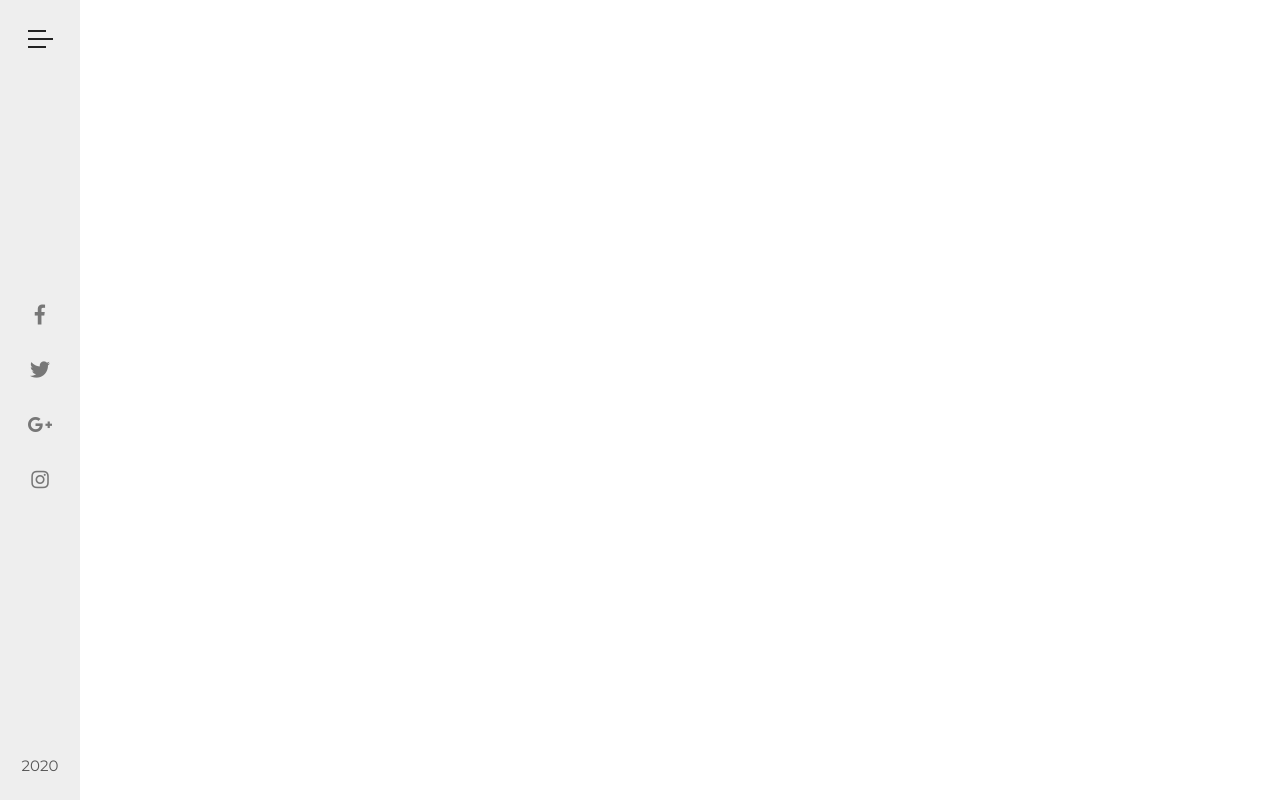
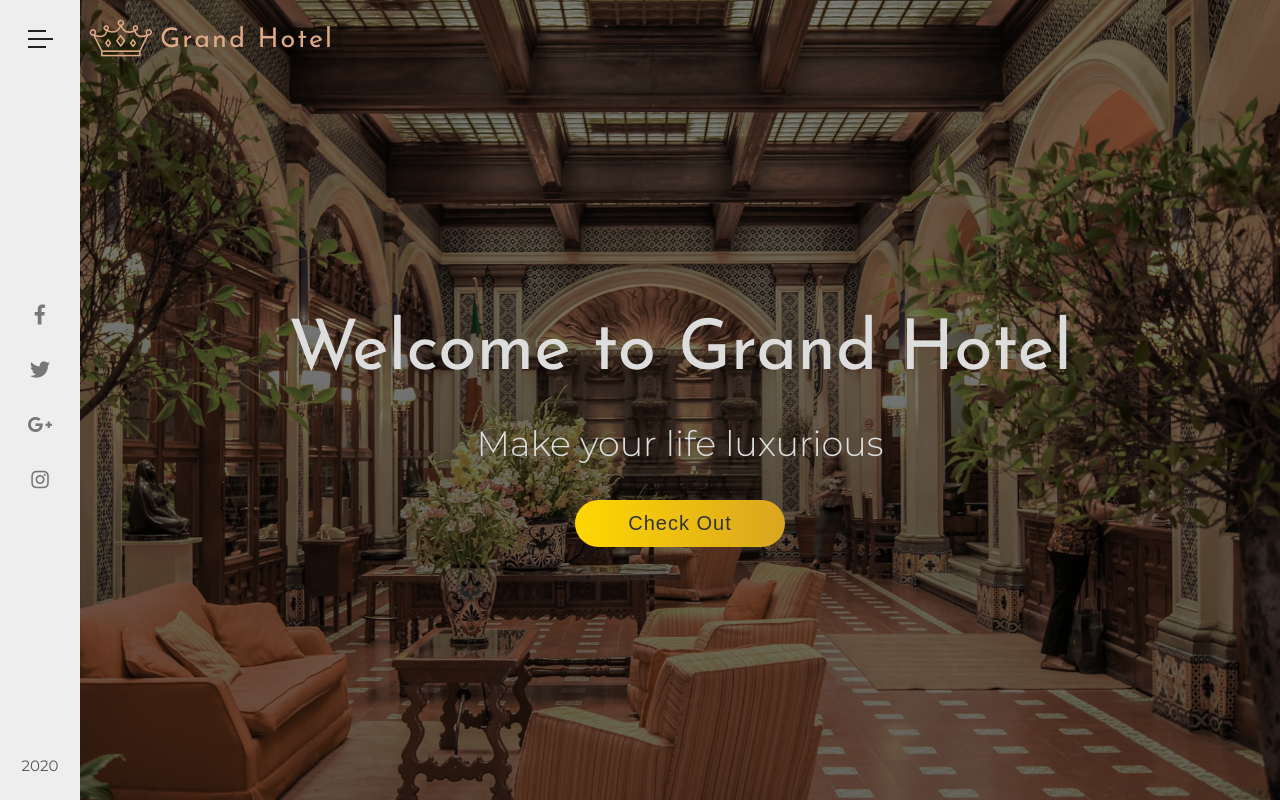
Before and after one commit to zeugen/GrandHotel, a plain HTML site: page index.html in a window 1280 px wide. Drawn offline with Linux system fonts and the light colour scheme.

Commit message:
added a the main page header

```diff
--- a/css/style.css
+++ b/css/style.css
@@ -225,4 +225,87 @@ body {
 }
 
 /* end of navigation */
-/* end of narvabr */
+
+/* header */
+.header {
+    margin-left: 8rem;
+    height: 100vh;
+    background: linear-gradient(to top, rgba(0, 0, 0, .6), rgba(0, 0, 0, .5)), url(../img/header-1.jpeg) center no-repeat;
+    background-size: cover;
+}
+
+.brand {
+    display: flex;
+    cursor: pointer;
+}
+
+.hotel-heading {
+    font-family: 'Josefin Sans', 'Segoe UI', Tahoma, Geneva, Verdana, sans-serif;
+    font-size: 2.7rem;
+    font-weight: 400;
+    color: #deaa86;
+    letter-spacing: .2rem;
+}
+
+.banner {
+    color: #ddd;
+    height: 65rem;
+    display: flex;
+    flex-direction: column;
+    justify-content: center;
+    align-items: center;
+}
+
+.banner-heading {
+    font-family: 'Josefin Sans', sans-serif;
+    font-size: 7rem;
+    font-weight: 400;
+    margin-bottom: 0;
+    animation: animateHeader 2s;
+}
+
+.banner-paragraph {
+    font-size: 3.5rem;
+    font-weight: 300;
+    animation: animateHeader 1.5s .5s;
+    animation-fill-mode: backwards;
+}
+
+.banner-button {
+    width: 21rem;
+    padding: 1.2rem 2rem;
+    font-size: 2rem;
+    color: #333;
+    letter-spacing: .1rem;
+    border: none;
+    border-radius: 10rem;
+    outline: none;
+    background: linear-gradient(to right, gold, goldenrod);
+    cursor: pointer;
+    transition: all .5s linear;
+    animation: animateHeader 1s 1s;
+    animation-fill-mode: backwards;
+}
+
+.banner-button:hover {
+    background: linear-gradient(to left, gold, goldenrod);
+}
+
+.banner-button:active {
+    transform: translateY(.2rem);
+}
+
+/* page load animations for header section */
+
+@keyframes animateHeader {
+    0% {
+        opacity: 0;
+    }
+
+    100% {
+        opacity: 1;
+    }
+}
+
+
+/* end of header */
--- a/index.html
+++ b/index.html
@@ -89,6 +89,19 @@
     </div>
     <!-- end of navbar -->
 
+    <!-- header -->
+    <header class="header">
+        <div class="brand">
+            <div><img src="./img/crown.png" alt="logo" width="80"></div>
+            <h3 class="hotel-heading">Grand Hotel</h3>
+        </div>
+        <div class="banner">
+            <h1 class="banner-heading">Welcome to Grand Hotel</h1>
+            <p class="banner-paragraph">Make your life luxurious</p>
+            <button class="banner-button">Check Out</button>
+        </div>
+    </header>
+    <!-- end of header -->
 </body>
 
 </html>
```
